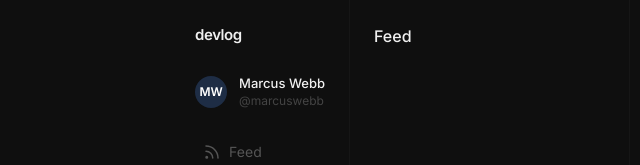
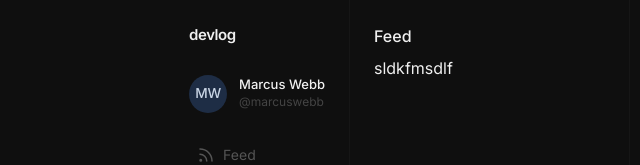
Before and after one commit to h3pixz/DevLog, a React (Vite) app: page /feed in a window 1280 px wide. Shown: the top 165 px of the page, without its empty margins (150-790 px from the left). Built offline with nearby package versions, Linux system fonts and the light colour scheme.

Commit message:
add: avatar component

```diff
--- /dev/null
+++ b/src/components/Avatar.tsx
@@ -0,0 +1,35 @@
+export default function Avatar({
+  initials,
+  color,
+  size = 32,
+}: {
+  initials: string;
+  color: string;
+  size?: number;
+}) {
+  return (
+    <div
+      style={{
+        width: size,
+        height: size,
+        backgroundColor: color,
+        borderRadius: "50%",
+        flexShrink: 0,
+        display: "flex",
+        alignItems: "center",
+        justifyContent: "center",
+      }}
+    >
+      <span
+        style={{
+          fontSize: size * 0.36,
+          fontWeight: 500,
+          color: "#C8D4E4",
+          letterSpacing: "-0.01em",
+        }}
+      >
+        {initials}
+      </span>
+    </div>
+  );
+}
--- /dev/null
+++ b/src/components/Composer.tsx
@@ -0,0 +1,7 @@
+export default function Composer() {
+    return (
+        <>
+            sldkfmsdlf
+        </>
+    )
+}
--- a/src/components/LogCard.tsx
+++ b/src/components/LogCard.tsx
@@ -1,4 +1,5 @@
 import { motion } from "framer-motion";
+import Avatar from "./Avatar";
 
 export type LogEntry = {
   id: string;
@@ -33,23 +34,7 @@ export default function LogCard({ entry }: Props) {
         className="mx-auto max-w-lg"
       >
         <div className="flex items-start gap-3">
-          <div
-            style={{
-              width: 32,
-              height: 32,
-              borderRadius: "50%",
-              backgroundColor: entry.author.color,
-              display: "flex",
-              alignItems: "center",
-              justifyContent: "center",
-              color: "#fff",
-              fontSize: 12,
-              fontWeight: 600,
-              flexShrink: 0,
-            }}
-          >
-            {entry.author.initials}
-          </div>
+          <Avatar initials={entry.author.initials} color={entry.author.color}/>
 
           <div style={{ flex: 1, minWidth: 0 }}>
             <div className="flex items-center flex-wrap gap-x-2 gap-y-1 mb-2">
--- a/src/pages/FeedPage.tsx
+++ b/src/pages/FeedPage.tsx
@@ -1,6 +1,8 @@
 import entries from "../locales/entries.json";
 import { Bookmark, Rss, Settings, User, Flame } from "lucide-react";
 import useNavigation from "../utils/navigation"
+import Composer from "../components/Composer";
+import Avatar from "../components/Avatar";
 
 export default function FeedPage() {
   const navLinks = [
@@ -43,24 +45,7 @@ export default function FeedPage() {
           </button>
 
           <div className="flex items-center gap-3">
-            <div
-              style={{
-                width: 32,
-                height: 32,
-                borderRadius: "50%",
-                backgroundColor: entries[0].author.color,
-                display: "flex",
-                alignItems: "center",
-                justifyContent: "center",
-                color: "#fff",
-                fontSize: 12,
-                fontWeight: 600,
-                flexShrink: 0,
-              }}
-              className="cursor-pointer"
-            >
-              {entries[0].author.initials}
-            </div>
+            <Avatar initials="MW" color="#1E2D45" size={38}/>
 
             <div style={{ minWidth: 0 }}>
               <div
@@ -107,7 +92,8 @@ export default function FeedPage() {
         </aside>
 
         <main className="border-r-1 border-[#161616] p-6">
-            <h2 className="text-base">Feed</h2>
+            <h2 className="text-base mb-2">Feed</h2>
+            <Composer />
         </main>
       </div>
     </div>
--- a/src/pages/SignIn.tsx
+++ b/src/pages/SignIn.tsx
@@ -2,38 +2,9 @@ import Header from "../components/Header";
 import Field from "../components/Field";
 import { useState } from "react";
 import entries from "../locales/entries.json";
+import Avatar from "../components/Avatar";
 
 type FieldState = { value: string; touched: boolean };
-
-function Avatar({
-  initials,
-  color,
-  size,
-}: {
-  initials: string;
-  color: string;
-  size: number;
-}) {
-  return (
-    <div
-      style={{
-        width: size,
-        height: size,
-        borderRadius: "50%",
-        backgroundColor: color,
-        display: "flex",
-        alignItems: "center",
-        justifyContent: "center",
-        fontSize: size * 0.42,
-        fontWeight: 600,
-        color: "#C8C8C8",
-        flexShrink: 0,
-      }}
-    >
-      {initials}
-    </div>
-  );
-}
 
 function TagBadge({ type }: { type: string }) {
   const colors: Record<string, string> = {
```
